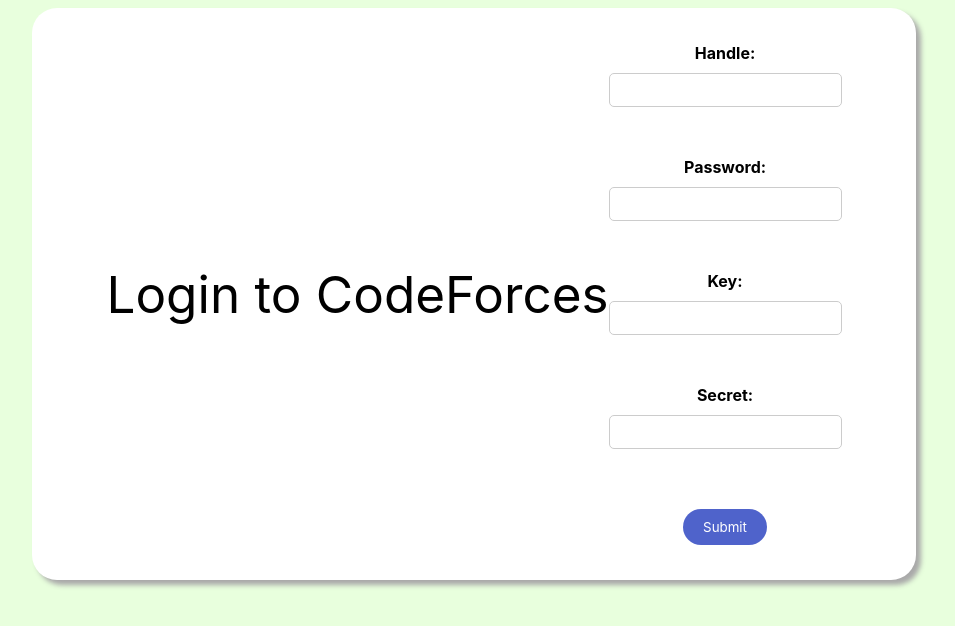
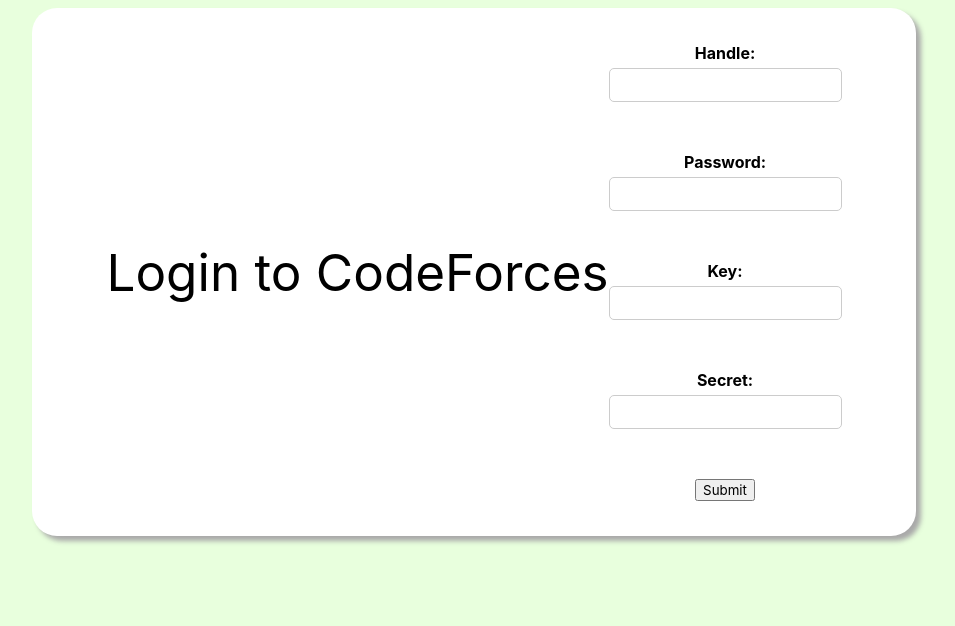
Before and after one commit to niotu/CodeForcer, a React (Create React App) app in the folder web/front/: page / in a window 1280 px wide. Shown: the top 626 px of the page, without its empty margins (166-1121 px from the left). Built offline with nearby package versions, Linux system fonts and the light colour scheme; the HTML template or start-up script is replaced by a standard one.

Commit message:
Replace styles.css

```diff
--- a/web/front/src/components/styles.css
+++ b/web/front/src/components/styles.css
@@ -1,4 +1,5 @@
-/* Global styles */
+/* src/styles/styles.css */
+
 * {
     font-family: "Inter", serif;
     font-weight: 400;
@@ -28,7 +29,6 @@
 }
 
 /* Component-specific styles */
-
 /* Wizard layout */
 .wizard {
     border-radius: 25px;
@@ -113,72 +113,12 @@
     margin-bottom: 10px;
     border-radius: 5px;
     border: 1px solid #ccc;
+    background-color: white; /* Default background color */
 }
 
-/* List view styles */
-.list-view {
-    width: 100%;
-    display: flex;
-    flex-direction: column;
-    align-items: flex-start;
-}
-
-.list-view ul {
-    list-style-type: none;
-    padding: 0;
-}
-
-.list-view li {
-    background-color: #717171; /* Dark grey */
-    color: white;
-    border-radius: 25px;
-    padding: 10px;
-    margin-bottom: 10px;
-}
-
-.list-view li a {
-    color: white;
-    text-decoration: none;
-    font-size: 1.5vw;
-}
-
-.list-view li a:hover {
-    text-decoration: underline;
-}
-
-/* Contest details styles */
-.right-part {
-    display: flex;
-    flex-direction: column;
-    align-items: center;
-}
-
-.right-part label {
-    margin-bottom: 10px;
-}
-
-.right-part a {
-    color: #4F63CB; /* Dark blue for links */
-    text-decoration: none;
-    margin-bottom: 10px;
-}
-
-.right-part a:hover {
-    text-decoration: underline;
-}
-
-.right-part button {
-    margin-top: 10px;
-    padding: 10px 20px;
-    border-radius: 25px;
-    background-color: #4F63CB; /* Dark blue */
-    color: white;
-    border: none;
-    cursor: pointer;
-}
-
-.right-part button:hover {
-    background-color: #4556AA; /* Darker blue on hover */
+/* Highlighting wrong inputs */
+.wrong {
+    background-color: #ffb3b3; /* Light red */
 }
 
 /* Media query for responsiveness */
```
